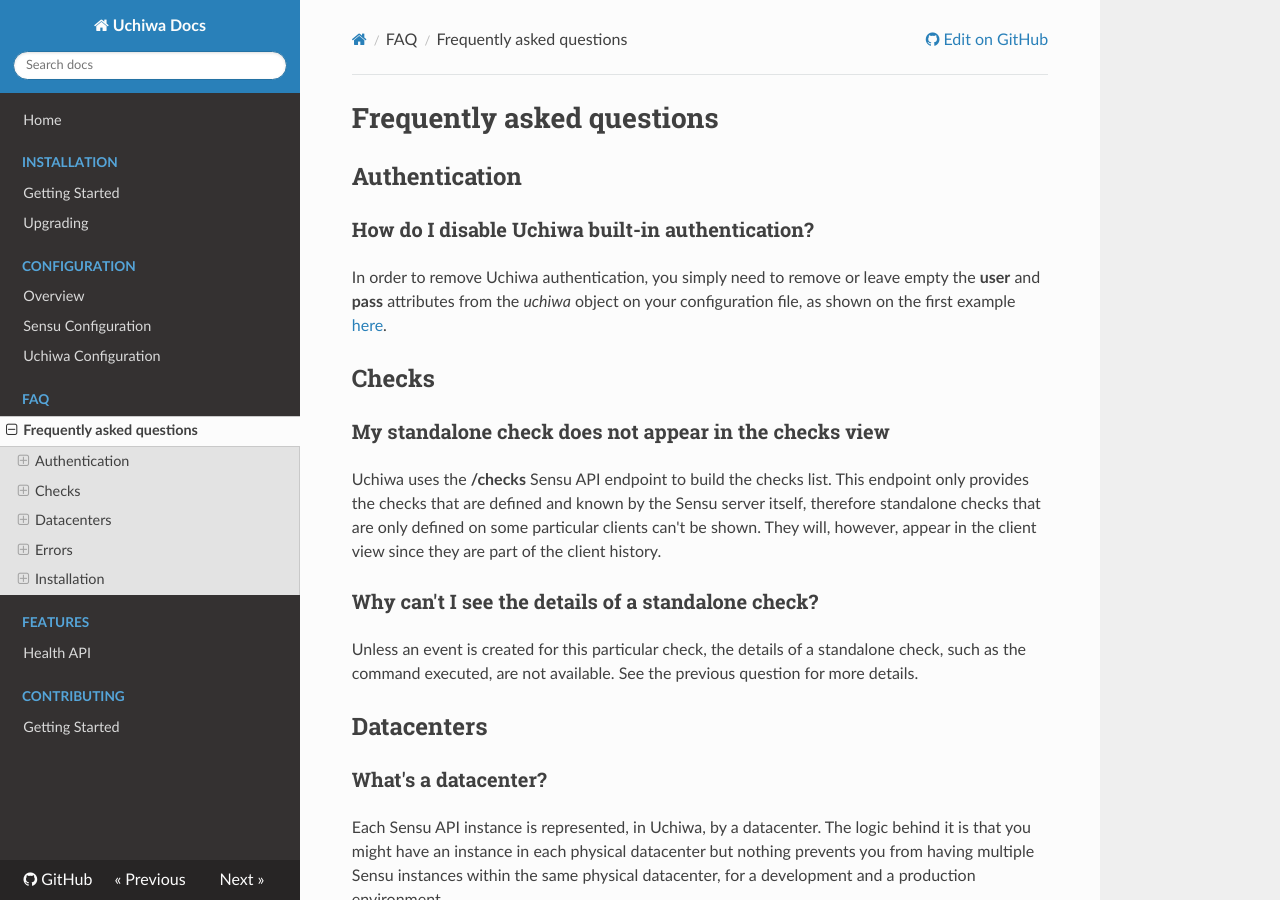
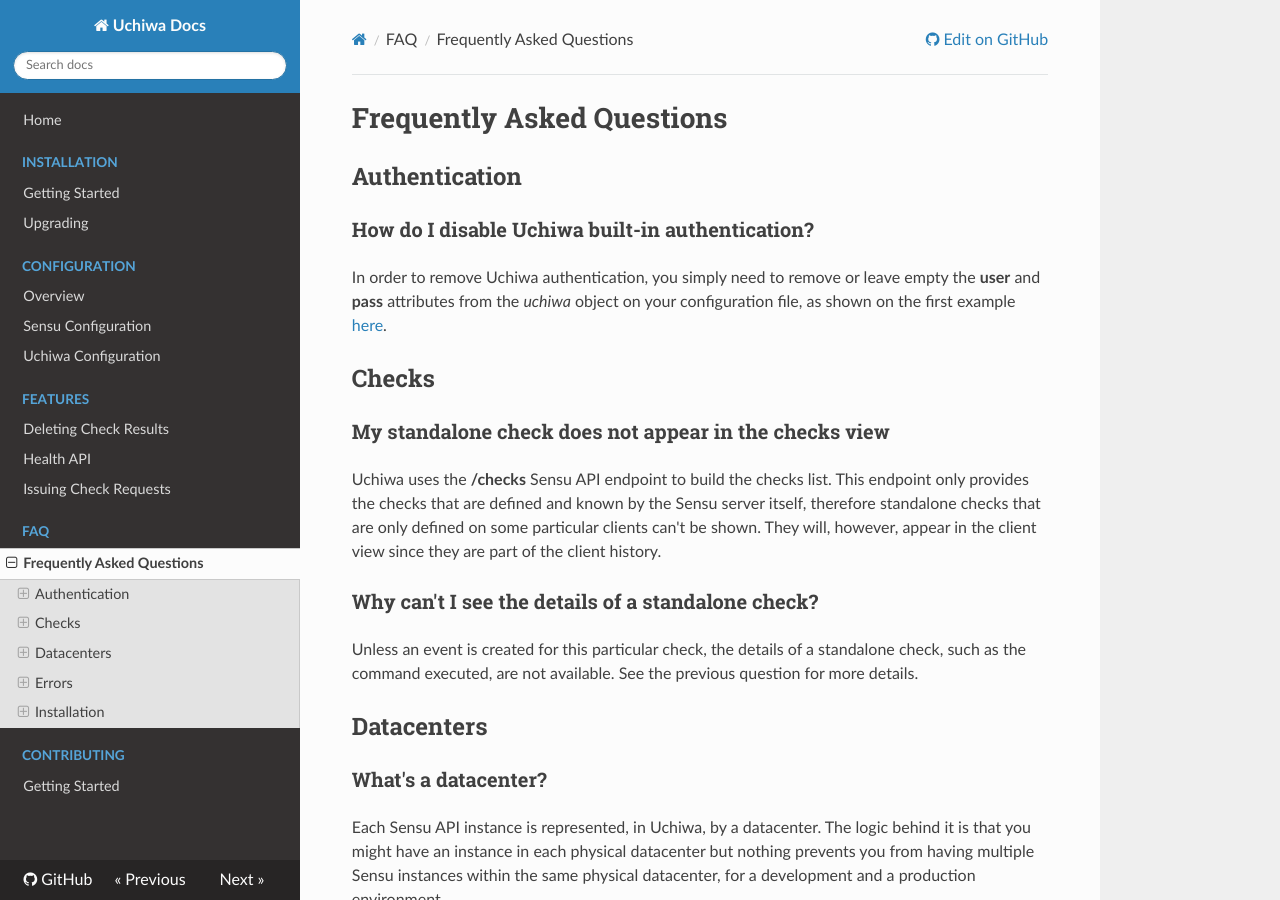
Before and after one commit to palourde/uchiwa-docs, an MkDocs documentation site: the page built from docs/faq/faq.md, in a window 1280 px wide and 900 px high. Built offline with MkDocs 1.6.1, drawn with Linux system fonts in a browser that asks for light colours; nearby versions of some CDN libraries; old or Windows-style settings are respelled for this version of MkDocs.

Commit message:
Add docs for delete check results and issuing check requests

```diff
--- a/docs/faq/faq.md
+++ b/docs/faq/faq.md
@@ -1,4 +1,4 @@
-# Frequently asked questions
+# Frequently Asked Questions
 
 ## Authentication
 
--- a/mkdocs.yml
+++ b/mkdocs.yml
@@ -6,8 +6,10 @@
   - [configuration/overview.md, Configuration, Overview]
   - [configuration/sensu.md, Configuration, Sensu Configuration]
   - [configuration/uchiwa.md, Configuration, Uchiwa Configuration]
-  - [faq/faq.md, FAQ, Frequently asked questions]
+  - [features/deleting-check-results.md, Features, Deleting Check Results]
   - [features/health.md, Features, Health API]
+  - [features/issuing-check-requests.md, Features, Issuing Check Requests]
+  - [faq/faq.md, FAQ, Frequently Asked Questions]
   - [contributing.md, Contributing, Getting Started]
 theme: readthedocs
 repo_url: https://github.com/palourde/uchiwa-docs
```
Also changed, not shown: docs/features/deleting-check-results.md (added, +7 -0 lines), docs/features/issuing-check-requests.md (added, +7 -0 lines), docs/img/deleting-check-results.png (added), docs/img/issuing-check-requests.png (added).
